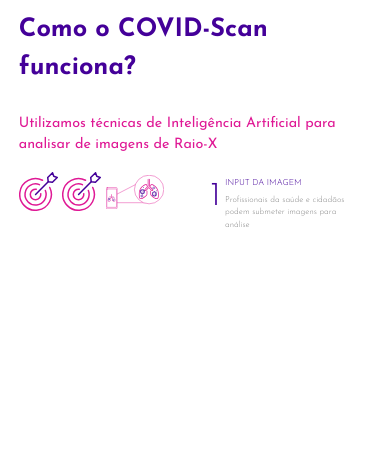
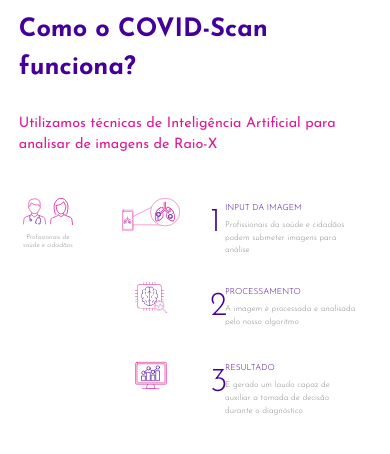
Before and after one commit to squair-io/covid-scan, a website: page index.html in a window 390 px wide. Shown: the part 1223-1677 px from the top of the page. Before the commit the page ends 1488 px from the top, so only its background shows below. Drawn offline with nearby package versions, Linux system fonts and the light colour scheme.

Commit message:
diagrama 'como funcion' p/ mobile

```diff
--- a/index.html
+++ b/index.html
@@ -59,7 +59,7 @@
         <img class="col-12" src="./static/img/picture/injecao.jpg" alt="">
         <div class="highlight-sentence-container">
             <p class="highlight-sentence col-11">
-                    Nosso objetivo é democratizar a tecnologia e reduzir o impacto do COVID-19</p>
+                Nosso objetivo é democratizar a tecnologia e reduzir o impacto do COVID-19</p>
         </div>
     </div>
     <div class="row section">
@@ -68,13 +68,21 @@
         </div>
         <div class="spacer-3vh"></div>
         <div class="spacer-3vh"></div>
-        <div class="section-subtitle pink">Utilizamos técnicas de Inteligência Artificial para analisar de imagens de Raio-X</div>
+        <div class="section-subtitle pink">Utilizamos técnicas de Inteligência Artificial para analisar de imagens de
+            Raio-X</div>
         <div class="col-12 solution-diagram">
-            <div class="row input-image">
-                <div class="col-6 pl-0">
-                    <img class="icon-sm" src="./static/img/icon/alvo.svg">
-                    <img class="icon-sm" src="./static/img/icon/alvo.svg">
-                    <img class="icon-md" src="./static/img/icon/pulmao-celular.svg">
+            <div class="row input-image align-items-start step">
+                <div class="col-3">
+                    <div class="citizens-and-health-professionals-icons row">
+                        <img class="icon-sm" src="./static/img/icon/medico.svg">
+                        <img class="icon-sm" src="./static/img/icon/pessoa.svg">
+                    </div>
+                    <div class="row icon-subtitle grey">
+                        Profissionais de saúde e cidadãos
+                    </div>
+                </div>
+                <div class="col-3 lung-icon">
+                    <img class="icon-lg" src="./static/img/icon/pulmao-celular.svg">
                 </div>
                 <div class="col-6">
                     <div class="row">
@@ -83,12 +91,44 @@
                         </div>
                         <div class="col-9">
                             <div class="row item-title purple">Input da imagem</div>
-                            <div class="row item-description grey">Profissionais da saúde e cidadãos podem submeter imagens para análise</div>
+                            <div class="row item-description grey">Profissionais da saúde e cidadãos podem submeter
+                                imagens para análise</div>
                         </div>
                     </div>
                 </div>
             </div>
+            <div class="row data-processing align-items-start step">
+                <div class="col-3"></div>
+                <img class="col-3 icon-md" src="./static/img/icon/redeLupa.svg">
+                <div class="col-6">
+                    <div class="row">
+                        <div class="item-number purple col-2">
+                            2
+                        </div>
+                        <div class="col-9">
+                            <div class="row item-title purple">Processamento</div>
+                            <div class="row item-description grey">A imagem é processada e analisada pelo nosso
+                                algoritmo</div>
+                        </div>
+                    </div>
+                </div>
+            </div>
+            <div class="row result align-items-start step">
+                <div class="col-3"></div>
+                <img class="col-3 icon-md" src="./static/img/icon/plataforma.svg">
 
+                <div class="col-6">
+                    <div class="row">
+                        <div class="item-number purple col-2">
+                            3
+                        </div>
+                        <div class="col-9">
+                            <div class="row item-title purple">Resultado</div>
+                            <div class="row item-description grey">É gerado um laudo capaz de auxiliar a tomada de decisão durante o diagnóstico </div>
+                        </div>
+                    </div>
+                </div>
+            </div>
         </div>
     </div>
 
--- a/static/css/style.css
+++ b/static/css/style.css
@@ -89,5 +89,19 @@
     opacity: 70%;
 }
 .solution-diagram{
-    margin-top: 2vh;
+    margin-top: 5vh;
 }
+.solution-diagram .step{
+    margin-bottom: 3vh;
+}
+.citizens-and-health-professionals-icons{
+    width: 100%;
+    display: flex;
+    justify-content: space-evenly;
+}
+.input-image .icon-subtitle{
+    width: 100%;
+}
+.lung-icon{
+    text-align: center;
+}
--- a/static/css/typography.css
+++ b/static/css/typography.css
@@ -87,16 +87,24 @@
 }
 
 .icon-sm{
-    width: 10vw;
+    width: 6vw;
     height: auto;
 }
+.icon-md{
+    height: 8vw;
+    width: auto;
+}
 
-.icon-md{
+.icon-lg{
     width: 15vw;
     height: auto;
 }
 
-.icon-lg{
-    width: 20vw;
-    height: auto;
+
+.icon-subtitle{
+    margin-top: 1vh;
+    font-family: josefin-sans-light;
+    font-size: 0.8vh;
+    line-height: 1vh;
+    text-align: center;
 }
```
Also changed, not shown: static/img/icon/celular.svg (renamed from static/img/logo/celular.svg), static/img/icon/medico.svg (renamed from static/img/logo/medico.svg), static/img/icon/pessoa.svg (renamed from static/img/logo/pessoa.svg), static/img/icon/plataforma.svg (renamed from static/img/logo/plataforma.svg), static/img/icon/pulmaocelular.svg (renamed from static/img/logo/pulmaocelular.svg), static/img/icon/pulmoes.svg (renamed from static/img/logo/pulmoes.svg), static/img/icon/redeLupa.svg (renamed from static/img/logo/redeLupa.svg), static/img/logo/alvo.svg (deleted), static/img/logo/casa.svg (deleted), static/img/logo/datacenter.svg (deleted), static/img/logo/mapa.svg (deleted), static/img/logo/redeneural.svg (deleted).
